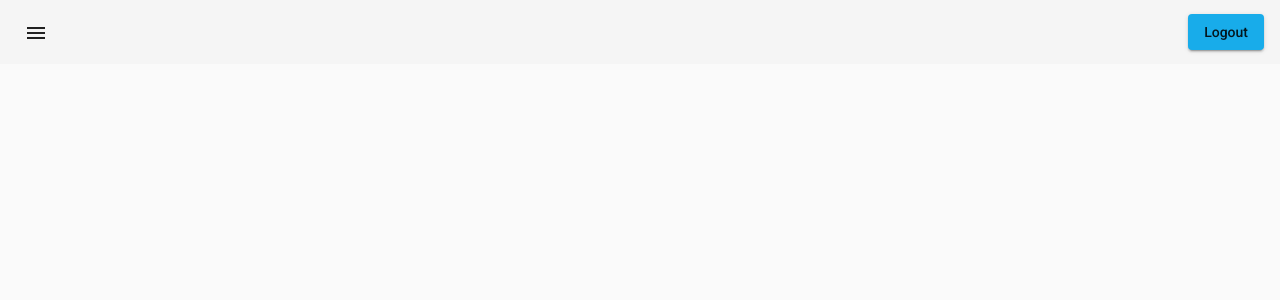
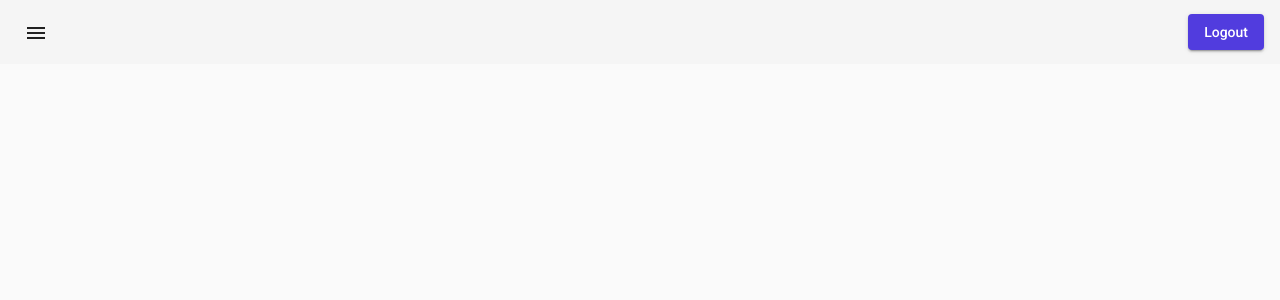
Before and after one commit to pablofonseca-dev/SuperHeroes_SPA, an Angular app: page /heroes in a window 1280 px wide. Shown: the top 300 px of the page. Built offline with nearby package versions, Linux system fonts and the light colour scheme.

Commit message:
Color changed for the logout button

```diff
--- a/src/app/heroes/pages/home/home.component.html
+++ b/src/app/heroes/pages/home/home.component.html
@@ -22,7 +22,7 @@
       <mat-icon>menu</mat-icon>
     </button>
     <span class="spacer"></span>
-    <button mat-raised-button color="primary">Logout</button>
+    <button mat-raised-button color="accent">Logout</button>
   </mat-toolbar>
   <div class="container">
     <router-outlet></router-outlet>
```
